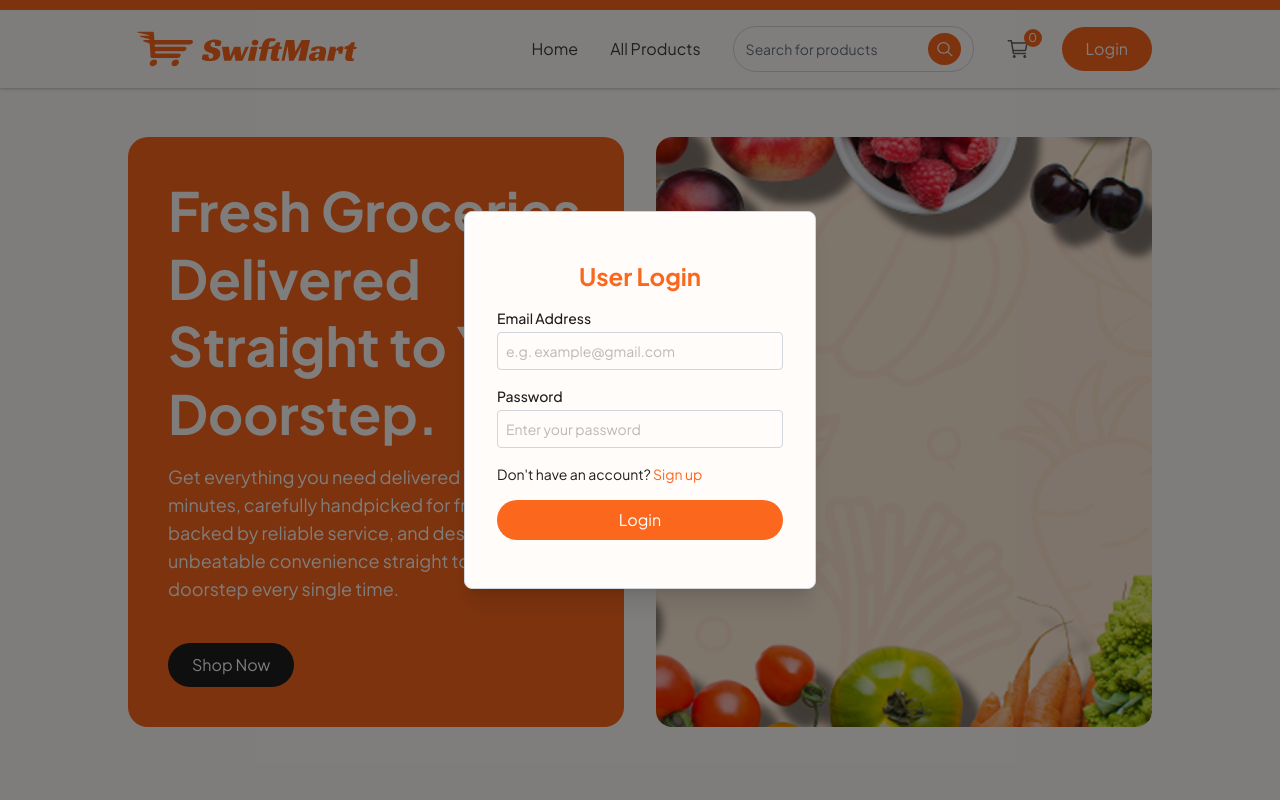
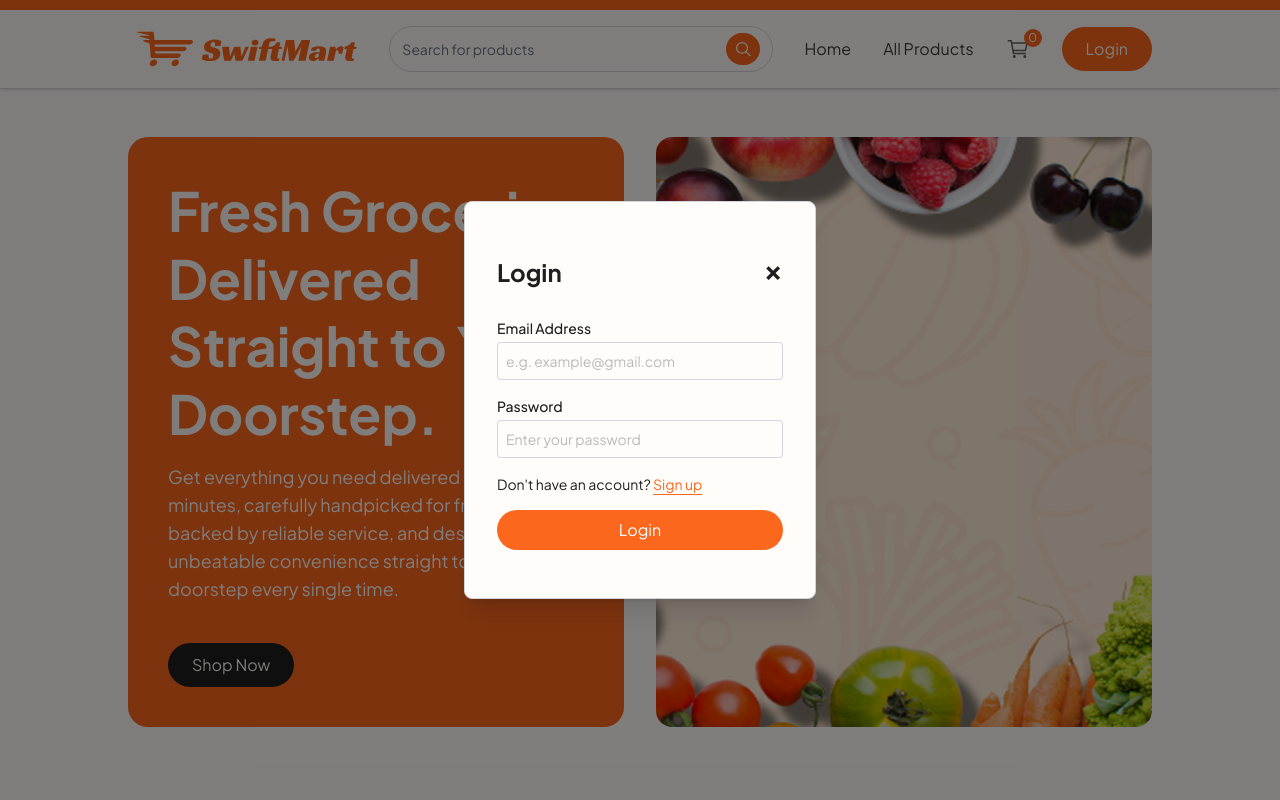
Before and after one commit to RaileyAnthony/swiftmart, a React (Vite) app in the folder client/: page / in a window 1280 px wide. Both pictures are taken after a click on the button "Login". Shown: the top 800 px of the page. Built offline with nearby package versions, Linux system fonts and the light colour scheme; no server answers.

Commit message:
login added exit button changed heading color, navbar arrangement change, sellerlogin changed heading color

```diff
--- a/client/src/components/Login.jsx
+++ b/client/src/components/Login.jsx
@@ -41,9 +41,20 @@ const Login = () => {
         onClick={(e) => e.stopPropagation()}
         className="flex flex-col gap-4 m-auto items-start p-8 py-12 w-80 sm:w-[352px] rounded-lg shadow-xl border border-gray-300 bg-background"
       >
-        <p className="text-2xl font-bold m-auto text-primary-500">
-          User {state === "login" ? "Login" : "Sign Up"}
-        </p>
+        <div className="w-full flex items-center justify-between mb-2">
+          <p className="text-2xl font-bold text-secondary-950 text-left">
+            {state === "login" ? "Login" : "Sign Up"}
+          </p>{" "}
+          <button
+            type="button"
+            aria-label="Close"
+            onClick={() => setShowUserLogin(false)}
+            className="text-secondary-950 hover:text-primary-500 text-3xl font-bold transition-colors cursor-pointer mb-2"
+          >
+            ×
+          </button>
+        </div>
+
         {state === "register" && (
           <div className="w-full">
             <p className="font-medium">Name</p>
@@ -84,7 +95,7 @@ const Login = () => {
             Already have account?{" "}
             <span
               onClick={() => setState("login")}
-              className="text-primary-500 cursor-pointer"
+              className="text-primary-500 cursor-pointer underline-offset-4 underline"
             >
               Log in
             </span>
@@ -94,7 +105,7 @@ const Login = () => {
             Don't have an account?{" "}
             <span
               onClick={() => setState("register")}
-              className="text-primary-500 cursor-pointer"
+              className="text-primary-500 cursor-pointer underline-offset-4 underline hover:text-primary-600 transition-colors"
             >
               Sign up
             </span>
--- a/client/src/components/Navbar.jsx
+++ b/client/src/components/Navbar.jsx
@@ -93,27 +93,15 @@ const Navbar = () => {
         visible ? "translate-y-0" : "-translate-y-full"
       }`}
     >
-      <NavLink onClick={() => setOpen(false)} to="/">
+      <NavLink onClick={() => setOpen(false)} to="/" className="mr-4">
         <img
           className="h-8 xl:h-9 hover:opacity-90"
           src={assets.logo}
           alt="SwiftMart logo"
         />
       </NavLink>
-
-      {/* Desktop Menu */}
-      <div className="hidden lg:flex items-center gap-8">
-        <NavLink to="/" className="hover:text-primary-500 transition-all">
-          Home
-        </NavLink>
-        <NavLink
-          to="/products"
-          className="hover:text-primary-500 transition-all"
-        >
-          All Products
-        </NavLink>
-
-        <div className="hidden lg:flex items-center text-sm gap-2 border border-gray-300 focus-within:outline-2 focus-within:outline-primary-500 px-3 rounded-full">
+      <div className="flex-1 flex justify-center mx-4">
+        <div className="hidden sm:flex items-center text-sm gap-2 border border-gray-300 focus-within:outline-2 focus-within:outline-primary-500 px-3 rounded-full w-full">
           <input
             onChange={(e) => setSearchQuery(e.target.value)}
             onKeyPress={handleKeyPress}
@@ -129,6 +117,19 @@ const Navbar = () => {
             <img src={assets.search_icon} alt="search" className="w-5 h-4" />
           </button>
         </div>
+      </div>
+
+      {/* Desktop Menu */}
+      <div className="hidden lg:flex items-center gap-8 ml-4">
+        <NavLink to="/" className="hover:text-primary-500 transition-all">
+          Home
+        </NavLink>
+        <NavLink
+          to="/products"
+          className="hover:text-primary-500 transition-all"
+        >
+          All Products
+        </NavLink>
 
         <div
           onClick={() => navigate("/cart")}
@@ -226,10 +227,10 @@ const Navbar = () => {
         <div
           className={`${
             open ? "flex" : "hidden"
-          } absolute top-[60px] z-999 left-0 w-full bg-background shadow-md py-4 flex-col items-start gap-4 px-6 md:px-16 lg:px-24 xl:px-32 text-sm lg:hidden`}
+          } absolute top-[63px] z-999 left-0 w-full bg-background shadow-md py-4 flex-col items-start gap-4 px-6 md:px-16 lg:px-24 xl:px-32 text-sm lg:hidden`}
         >
           {/* Mobile Search Bar */}
-          <div className="flex items-center w-full gap-2 border border-gray-300 rounded-full px-4 py-2 mb-2">
+          <div className="flex sm:hidden items-center w-full gap-2 border border-gray-300 rounded-full px-4 py-2 mb-2">
             <input
               onChange={(e) => setSearchQuery(e.target.value)}
               onKeyPress={handleKeyPress}
--- a/client/src/components/seller/SellerLogin.jsx
+++ b/client/src/components/seller/SellerLogin.jsx
@@ -45,7 +45,7 @@ const SellerLogin = () => {
           onSubmit={onSubmitHandler}
           className="w-full max-w-md md:max-w-lg lg:max-w-xl bg-background border border-gray-200 shadow-xl rounded-lg p-6 sm:p-10 flex flex-col gap-5 text-sm text-gray-600"
         >
-          <h2 className="text-2xl font-bold text-center text-primary-500">
+          <h2 className="text-2xl font-bold text-secondary-950">
             Seller Login
           </h2>
           <div className="w-full">
```
